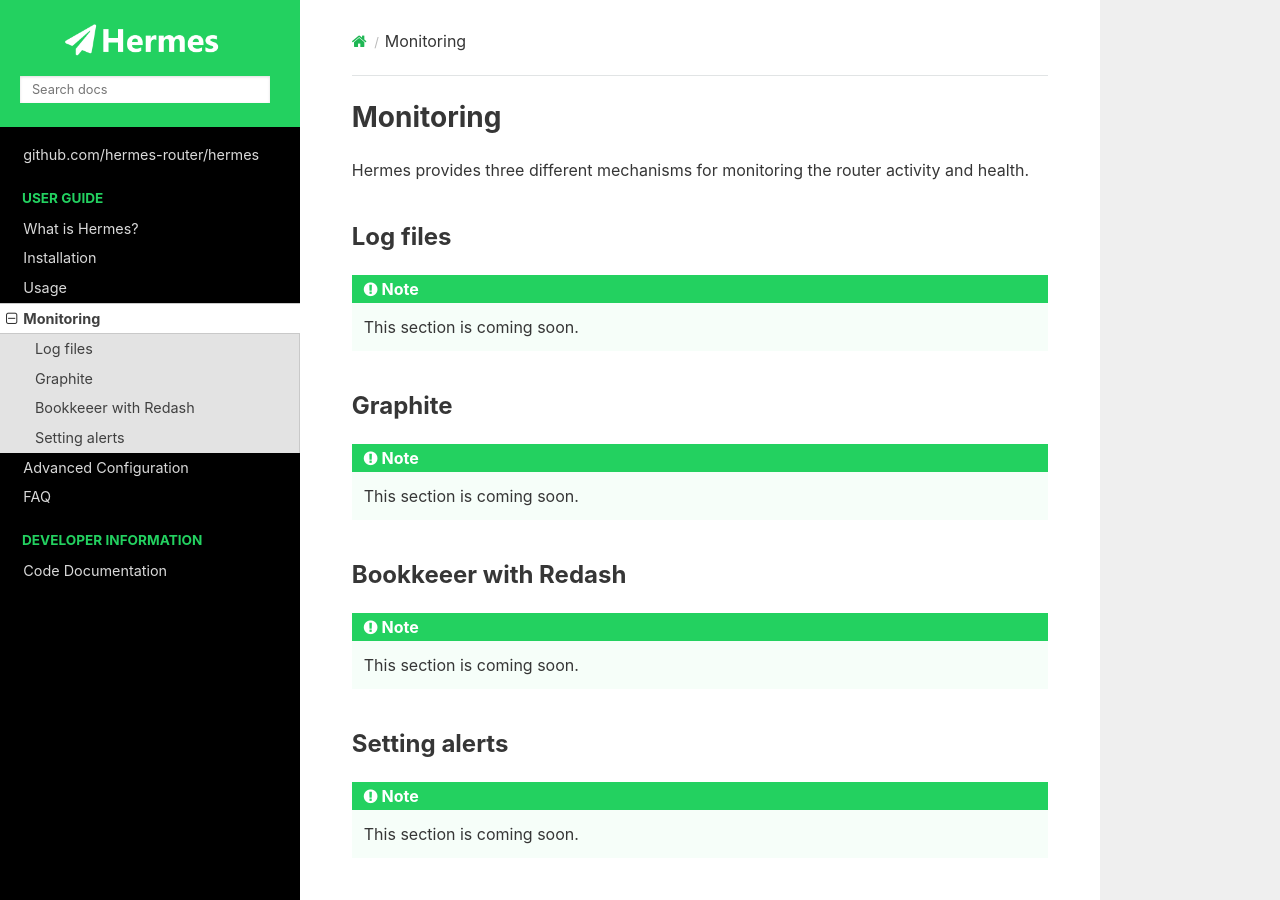
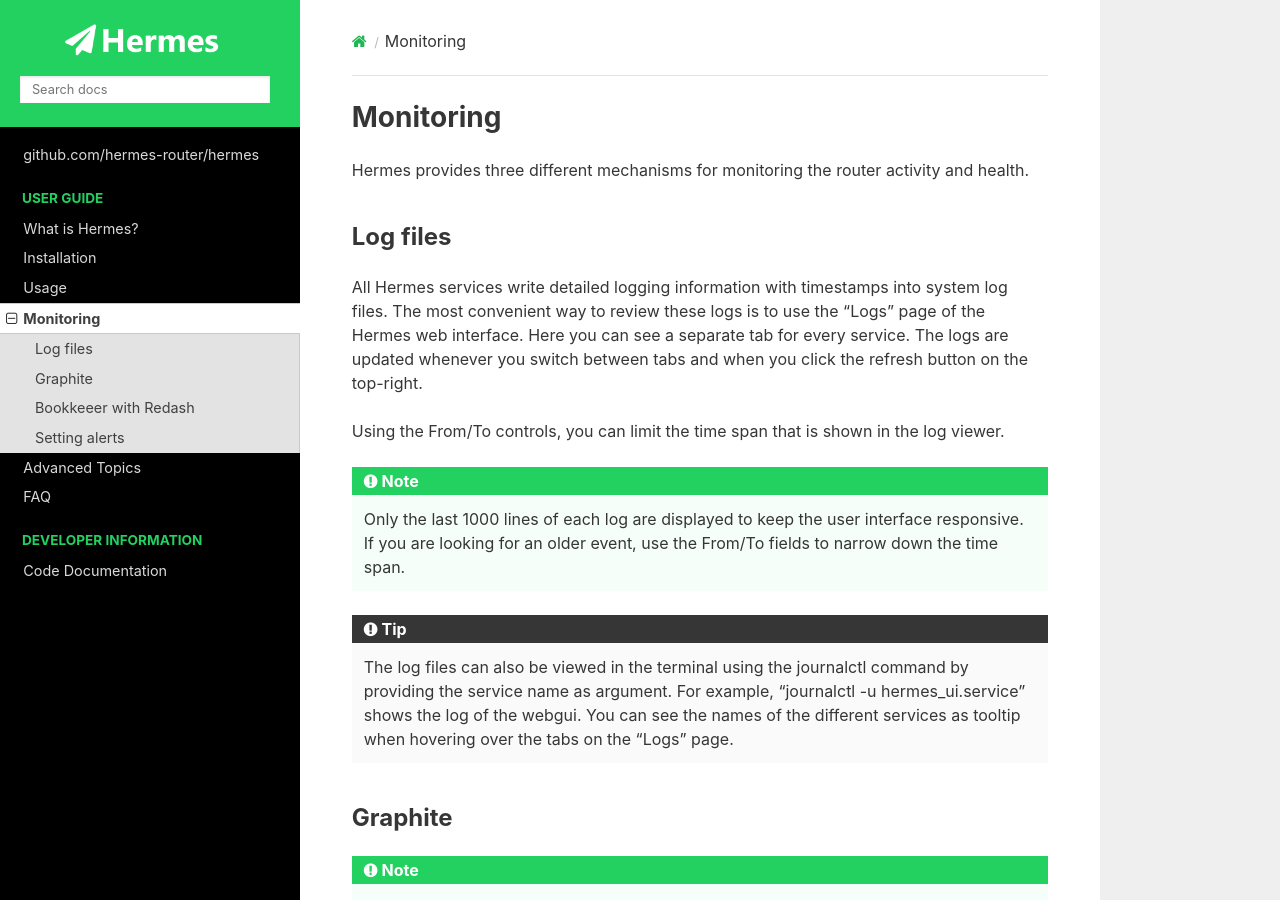
Before and after one commit to mercure-imaging/mercure, a Sphinx documentation site: the page built from docs/monitoring.rst, in a window 1280 px wide and 900 px high. Built offline with Sphinx 7.4.7 and the Read the Docs theme 2.0.0, drawn with Linux system fonts in a browser that asks for light colours.

Commit message:
Continued docs

```diff
--- a/docs/advanced.rst
+++ b/docs/advanced.rst
@@ -1,5 +1,5 @@
-Advanced Configuration
-======================
+Advanced Topics
+===============
 
 Configuration files
 -------------------
--- a/docs/intro.rst
+++ b/docs/intro.rst
@@ -5,7 +5,7 @@
 
 * It is often necessary to send certain studies to special image-analysis software (e.g., all cardiac MR studies to dedicated CMR software). Setting up the corresponding DICOM nodes on every scanner and keeping settings up-to-date is time-consuming and prone to errors
 * Manual transfer of studies to application-specific processing tools requires instructing staff which series to send to which analysis software. This can be challenging in larger departments, especially when new software tools or prototypes are installed frequently
-* Many scanners only allow configuring a limited number of destination nodes (often only three), which can be insufficient for integrating all required analysis tools
+* Many scanners only allow configuring a limited number of destination nodes (sometimes only three), which can be insufficient for integrating all required analysis tools
 * Sometimes the same series should be sent to multiple destinations (e.g., to compare tools), or the incoming series should be distributed to multiple server instances ("load balancing")
 
 Hermes can automate all of these tasks. While other commercial DICOM routing solutions exist (often with a hefty price tag), Hermes provides a number of unique features that make it attractive especially in research-focused environments:
--- a/docs/monitoring.rst
+++ b/docs/monitoring.rst
@@ -6,8 +6,13 @@
 Log files
 ---------
 
-.. note:: This section is coming soon.
+All Hermes services write detailed logging information with timestamps into system log files. The most convenient way to review these logs is to use the "Logs" page of the Hermes web interface. Here you can see a separate tab for every service. The logs are updated whenever you switch between tabs and when you click the refresh button on the top-right.
 
+Using the From/To controls, you can limit the time span that is shown in the log viewer.
+
+.. note:: Only the last 1000 lines of each log are displayed to keep the user interface responsive. If you are looking for an older event, use the From/To fields to narrow down the time span.
+
+.. tip:: The log files can also be viewed in the terminal using the journalctl command by providing the service name as argument. For example, "journalctl -u hermes_ui.service" shows the log of the webgui. You can see the names of the different services as tooltip when hovering over the tabs on the "Logs" page.
 
 Graphite
 --------
```
Also changed, not shown: other parts of docs/advanced.rst (+2 -2 lines), docs/usage.rst (+5 -5 lines).
